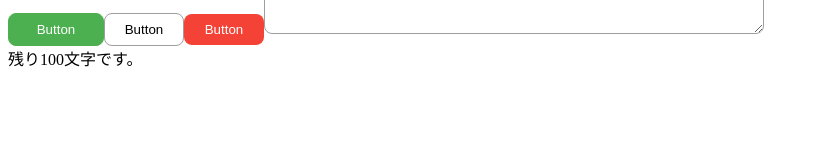
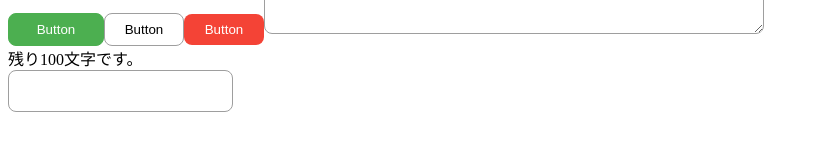
Before and after one commit to kasumi8pon/learning-typescript, a React app in the folder react-ui/: page / in a window 1280 px wide. Shown: the part 211-362 px from the top of the page, without its empty margins (0-819 px from the left). Built offline with nearby package versions, Linux system fonts and the light colour scheme.

Commit message:
Add Input Component

```diff
--- a/react-ui/src/App.tsx
+++ b/react-ui/src/App.tsx
@@ -2,6 +2,7 @@ import { Text } from './libs/Text'
 import { Heading } from './libs/Heading'
 import { Button } from './libs/Button'
 import { Textarea } from './libs/Textarea'
+import { Input } from './libs/Input'
 
 export const App = () => {
   return (
@@ -15,6 +16,7 @@ export const App = () => {
       <Button onClick={() => console.warn('clicked!')} title="Button" type="secondary" />
       <Button onClick={() => console.error('clicked!')} title="Button" type="error" />
       <Textarea width={500} maxLength={100} />
+      <Input type="text" />
     </>
   )
 }
--- /dev/null
+++ b/react-ui/src/libs/Input.tsx
@@ -0,0 +1,42 @@
+import { VFC, InputHTMLAttributes } from "react";
+import styled from 'styled-components'
+import { color, fontSize, radius, space } from './constants'
+
+type Props = InputHTMLAttributes<HTMLInputElement> & {
+  error?: boolean
+  type?: 'text' | 'number' | 'password'
+  className?: string
+}
+
+export const Input: VFC<Props> = ({
+  type,
+  value,
+  onChange,
+  className = '',
+  error = false,
+  ...props
+}) => {
+  return (
+    <Wrapper
+      type={type}
+      className={`${className} ${error ? 'error' : ''}`}
+      value={value}
+      onChange={onChange}
+      {...props}
+    />
+  )
+}
+
+const Wrapper = styled.input`
+  height: 42px;
+  padding: ${space.m};
+  border-radius: ${radius.m};
+  border: solid 1px ${color.gray};
+  font-size: ${fontSize.m};
+  box-sizing: border-box;
+
+  &.error {
+    color: ${color.red};
+    border: solid 1px ${color.red};
+  }
+`
```
